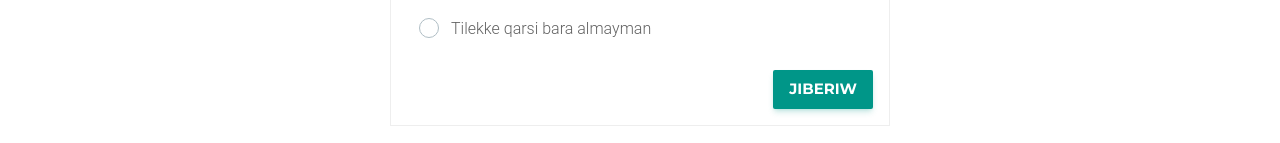
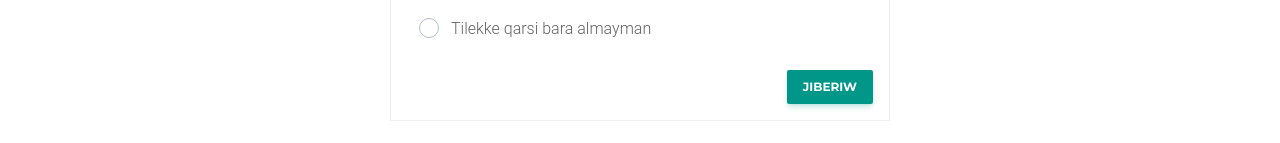
Before and after one commit to Aydos2001/Wedding, a React (Vite) app: page / in a window 1280 px wide. Shown: the part 1890-2033 px from the top of the page. Built offline with nearby package versions, Linux system fonts and the light colour scheme; a web font is replaced by a local one.

Commit message:
Update animation

```diff
--- a/package.json
+++ b/package.json
@@ -15,7 +15,8 @@
     "framer-motion": "^10.16.4",
     "react": "^18.2.0",
     "react-dom": "^18.2.0",
-    "react-icons": "^4.12.0"
+    "react-icons": "^4.12.0",
+    "react-use": "^17.4.0"
   },
   "devDependencies": {
     "@types/react": "^18.2.15",
--- a/src/Layout/Layout.jsx
+++ b/src/Layout/Layout.jsx
@@ -1,21 +1,39 @@
-import React from 'react'
+import React, { useState } from 'react';
 import Home from './LayoutPages/Home'
 import Header from './LayoutPages/Header'
 import About from './LayoutPages/About'
-import { motion, useScroll } from "framer-motion"
-import Questionnaire from './LayoutPages/Questionare'
+import { motion } from 'framer-motion'
+import { Spinner } from '@material-tailwind/react';
+import Question from './LayoutPages/Question';
+
 
 
 
 
 const Layout = () => {
+
   return (
     <div>
-      <Header/>
-      <Home/>
-      <About/>
-      <Questionnaire/>
+      <motion.div
+        initial={{ display: "flex" }}
+        animate={{ display: "none" }}
+        exit={{ display: "flex" }}
+        transition={{ delay: 2 }}
+        className='absolute flex w-full h-screen justify-center items-center'>
+        <Spinner />
+      </motion.div>
+      <motion.div
+        initial={{ display: "none" }}
+        animate={{ display: "block" }}
+        exit={{ display: "none" }}
+        transition={{ delay: 2 }}>
+        <Header />
+        <Home />
+        <About />
+        <Question/>
+      </motion.div>
     </div>
+
   )
 }
 
--- a/src/Layout/LayoutPages/Home.jsx
+++ b/src/Layout/LayoutPages/Home.jsx
@@ -12,13 +12,13 @@ const Home = () => {
             initial={{ opacity: 0, y: -20 }}
             animate={{ opacity: 1, y: 0 }}
             exit={{ opacity: 0, y: -20 }}
-            transition={{ duration: 1}}
+            transition={{ duration: 1, delay : 2}}
             className={"bg-center overflow-hidden"} style={{ backgroundImage: `url(${homeBg})`, backgroundSize: 'cover', backgroundRepeat: 'no-repeat' }}>
             <motion.img
                 initial={{ opacity: 0, x: -20 }}
                 animate={{ opacity: 1, x: 0 }}
                 exit={{ opacity: 0, x: -20 }}
-                transition={{ duration: 1, delay: 1 }}
+                transition={{ duration: 1, delay: 3 }}
                 src={aboutShape}
                 className='max-h-[200px] max-w-[200px] md:max-h-[250px] lg:max-w-[300px] lg:max-h-[300px] md:max-w-[250px]  hidden sm:block absolute left-0 top-[10px]' />
             <Container>
--- a/src/Layout/LayoutPages/Questionare.jsx
+++ b/src/Layout/LayoutPages/Question.jsx
@@ -1,10 +1,18 @@
-import React from 'react'
+import { Button, Radio } from '@material-tailwind/react'
+import React, { useRef } from 'react'
 import Container from '../../components/container'
-import { Button, Radio } from '@material-tailwind/react'
+import { motion, useInView } from 'framer-motion'
 
-const Questionnaire = () => {
+const Question = () => {
+    const ref = useRef(null);
+    const isInView = useInView(ref, { once: true });
     return (
-        <div>
+        <motion.div
+            initial={isInView ? { opacity: 1, y: 0 } : { opacity: 0, y: 20 }}
+            whileInView={{ opacity: 1, y: 0 }}
+            exit={isInView ? { opacity: 1, y: 0 } : { opacity: 0, y: 20 }}
+            transition={{ duration: 1, delay: 1 }}
+            ref={ref}>
             <Container>
                 <div className='flex justify-center mb-[20px]'>
                     <div className='border-[1px] flex flex-col gap-[20px] p-4 max-w-[500px]'>
@@ -21,19 +29,19 @@ const Questionnaire = () => {
                         <div>
                             <p className='text-[15px] mt-2 font-mont text-[#256155] font-semibold'>Toyg'a kele alasizba</p>
                             <div className="flex  flex-col">
-                                <Radio color='teal'  name="type" label="Albette baraman" ripple={true} />
-                                <Radio color='teal'  name="type" label="Jubayim menen birge baraman" ripple={true} />
-                                <Radio color='teal'  name="type" label="Tilekke qarsi bara almayman" ripple={true} />
+                                <Radio color='teal' name="type" label="Albette baraman" ripple={true} />
+                                <Radio color='teal' name="type" label="Jubayim menen birge baraman" ripple={true} />
+                                <Radio color='teal' name="type" label="Tilekke qarsi bara almayman" ripple={true} />
                             </div>
                         </div>
                         <div className='flex justify-end'>
-                            <Button color='teal' size='sm' className='text-[15px] font-mont rounded-sm'>Jiberiw</Button>
+                            <Button color='teal' size='sm' className='text-[12px] font-mont rounded-sm'>Jiberiw</Button>
                         </div>
                     </div>
                 </div>
             </Container>
-        </div>
+        </motion.div>
     )
 }
 
-export default Questionnaire
+export default Question
--- a/src/components/about-left.jsx
+++ b/src/components/about-left.jsx
@@ -1,31 +1,35 @@
 import { IoIosArrowForward } from "react-icons/io";
 import { MdLocationOn } from "react-icons/md";
-import React from 'react'
+import React, { useRef } from 'react'
 import oneFlower from "../images/one-flawer.png"
 import aboutShape1 from "../images/about-shape1-w.png"
 import aboutShape2 from "../images/about-shape2-w.png"
-import { motion } from 'framer-motion'
+import { motion, useInView } from 'framer-motion'
 import { DialogDefault } from './open-dialog'
-import { Button } from '@material-tailwind/react'
+
 
 
 const AboutLeft = () => {
     const [open, setOpen] = React.useState(false);
 
+    const ref = useRef(null);
+    const isInView = useInView(ref, { once: true });
     const handleOpen = () => setOpen(!open);
+
     return (
         <motion.div
-            initial={{ opacity: 0, y: -20 }}
+            initial={isInView ? { opacity: 1, y: 0 } : { opacity: 0, y: 20 }}
             whileInView={{ opacity: 1, y: 0 }}
-            exit={{ opacity: 0, y: -20 }}
+            exit={isInView ? { opacity: 1, y: 0 } : { opacity: 0, y: 20 }}
             transition={{ duration: 1, delay: 1 }}
-            className='flex justify-center items-center flex-col'>
+            ref={ref}
+            className={`flex justify-center items-center flex-col`}>
             <div className='flex justify-center min-h-full min-w-full  items-center relative gap-3 flex-col max-w-[500px]'>
                 <img src={aboutShape1} className='absolute top-0' alt="" />
                 <motion.div
-                    initial={{ opacity: 0, y: 20 }}
+                    initial={isInView ? { opacity: 1, y: 0 } : { opacity: 0, y: -20 }}
                     whileInView={{ opacity: 1, y: 0 }}
-                    exit={{ opacity: 0, y: 20 }}
+                    exit={isInView ? { opacity: 1, y: 0 } : { opacity: 0, y: -20 }}
                     transition={{ duration: 1, delay: 2 }}
                     className='flex justify-center  items-center flex-col px-[15px] lg:px-[20px] my-[10%] py-[20%] shadow-lg'>
                     <h2 className='text-[18px] sm:text-[20px] md:text-[15px] lg:text-[20px] font-lobster text-[#256155]'>
--- a/src/components/about-right.jsx
+++ b/src/components/about-right.jsx
@@ -1,16 +1,19 @@
-import React from 'react'
+import React, { useRef } from 'react'
 import sliderImg1 from "../images/galery-6.jpg"
 import { Carousel, IconButton } from "@material-tailwind/react";
-import { motion } from 'framer-motion'
+import { motion, useInView } from 'framer-motion'
 
 
 const AboutRight = () => {
+    const ref = useRef(null);
+    const isInView = useInView(ref, { once: true });
     return (
         <motion.div
-            initial={{ opacity: 0, y: 20 }}
+            initial={isInView ? { opacity: 1, y: 0 } : { opacity: 0, y: 20 }}
             whileInView={{ opacity: 1, y: 0 }}
-            exit={{ opacity: 0, y: 20 }}
+            exit={isInView ? { opacity: 1, y: 0 } : { opacity: 0, y: 20 }}
             transition={{ duration: 1, delay: 1 }}
+            ref={ref}
             className='sm:h-[84%] sm:my-[8%]'>
             <Carousel
                 loop={true}
--- a/src/components/home-left.jsx
+++ b/src/components/home-left.jsx
@@ -9,7 +9,7 @@ const HomeLeft = () => {
       initial={{ opacity: 0, y: -20 }}
       animate={{ opacity: 1, y: 0 }}
       exit={{ opacity: 0, y: -20 }}
-      transition={{ duration: 1, delay: 1 }}
+      transition={{ duration: 1, delay: 3 }}
       className='flex justify-center items-center gap-[20px] flex-col'>
       <img src={homeShape1} className="max-w-[full] sm:max-w-[200px] md:max-w-[300px]  max-h-[100px]" />
       <h1 className="font-pattaya text-[40px] sm:text-[35px] md:text-[45px] lg:text-[60px] text-[#1c1a40]">Marlen <span className="text-red-600">&</span> Kamila</h1>
--- a/src/components/home-right.jsx
+++ b/src/components/home-right.jsx
@@ -8,7 +8,7 @@ const HomeRight = () => {
       initial={{ opacity: 0, y: 20 }}
       animate={{ opacity: 1, y: 0 }}
       exit={{ opacity: 0, y: 20 }}
-      transition={{ duration: 1, delay: 1 }}
+      transition={{ duration: 1, delay: 3 }}
       className='flex justify-end' >
       <div className="pt-[40px] pr-[40px] relative">
         <div className=' border-t-[2px] border-r-[2px] border-l-[2px] p-[10px] pb-0 border-[#b0b109] absolute top-0 right-0 bottom-0 w-[90%] rounded-t-full'>
--- a/src/components/open-dialog.jsx
+++ b/src/components/open-dialog.jsx
@@ -19,7 +19,7 @@ export function DialogDefault({open, handleOpen}) {
                 <iframe src="https://www.google.com/maps/embed?pb=!1m18!1m12!1m3!1d735.8520909454235!2d59.61169705332601!3d42.46160794982637!2m3!1f0!2f0!3f0!3m2!1i1024!2i768!4f13.1!3m3!1m2!1s0x41dd9b5158c4eab7%3A0xc31c1270105980d3!2sSultan%20Saray!5e0!3m2!1sen!2s!4v1700116749578!5m2!1sen!2s" width="100%" className="max-h-[50vh] min-h-[50vh] border-[2px] rounded-sm" loading="lazy"></iframe>
                 </DialogBody>
                 <DialogFooter>
-                    <Button variant="filled" className="border-none outline-none rounded-sm text-[15px] px-[20px]" size="sm" color="blue" onClick={handleOpen}>
+                    <Button variant="filled" className="border-none outline-none rounded-sm text-[15px] px-[20px]" size="sm" color="teal" onClick={handleOpen}>
                         <span>OK</span>
                     </Button>
                 </DialogFooter>
```
Also changed, not shown: 1 other file (tests, documents, lock files or other folders).
